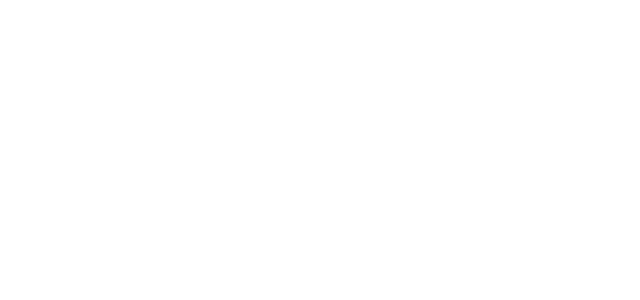
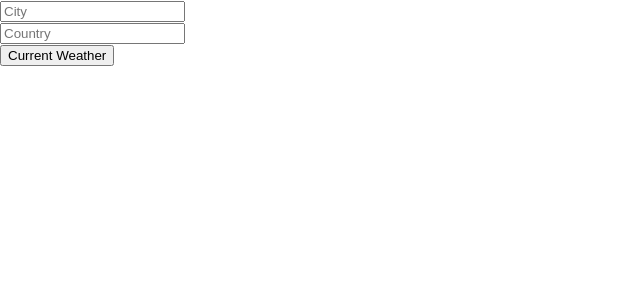
Before and after one commit to HennaFatemah/weather, a React (Create React App) app in the folder weather/: page / in a window 1280 px wide. Shown: the top 300 px of the page, without its empty margins (0-640 px from the left). Built offline with nearby package versions, Linux system fonts and the light colour scheme.

Commit message:
added weather form-final commit

```diff
--- a/weather/src/App.js
+++ b/weather/src/App.js
@@ -1,5 +1,6 @@
 import React, { Component } from 'react';
 import WeatherMain from './Components/WeatherMain';
+import Form from './Components/WeatherForm';
 import './App.css';
 import 'weather-icons/css/weather-icons.css';
 
@@ -88,6 +89,10 @@
   render() {
     return (
       <div>
+        <Form
+          loadweather={this.getWeather}
+          error={this.state.error}
+        />
         <WeatherMain
           city={this.state.city}
           country={this.state.country}
--- /dev/null
+++ b/weather/src/Components/WeatherForm.js
@@ -0,0 +1,42 @@
+import React from 'react';
+
+const WeatherForm = (props) => {
+    return (
+        <div>
+            <div>{props.error ? error() : null}</div>
+            <form onSubmit={props.loadweather}>
+                <div>
+                    <input
+                        type="text"
+                        className="form-container__field"
+                        name="city"
+                        autoComplete="off"
+                        placeholder="City"
+                    />
+                </div>
+                <div>
+                    <input
+                        type="text"
+                        className="form-container__field"
+                        name="country"
+                        autoComplete="off"
+                        placeholder="Country"
+                    />
+                </div>
+                <div>
+                    <button>Current Weather</button>
+                </div>
+            </form>
+        </div>
+    );
+};
+
+function error(){
+    return(
+        <div>
+            Please enter City and Country
+        </div>
+    )
+}
+
+export default WeatherForm;
--- a/weather/src/Components/WeatherMain.js
+++ b/weather/src/Components/WeatherMain.js
@@ -2,17 +2,17 @@
 
 const WeatherMain = (props) => {
     return (
-        <div className="offset-md-1 py-4">
-            <div className="weather_card">
+        <div>
+            <div>
                 <h1 className="weather__title">{props.city}</h1>
-                <h4 className="weather__temp">{props.description}</h4>
-                <h5 className="py-4">
+                <p>{props.description}</p>
+                <p>
                     <i className={`wi ${props.weatherIcon} display-1`}></i>
-                </h5>
-                <div>{props.feels_like ? <h2 className="weather__temp">Feels Like {props.feels_like}&deg;</h2> : null}</div>
-                <div className="temp_celcius">{props.temp_celsius ? <h1 className="weather__temp">Current Temperature {props.temp_celsius}&deg;</h1> : null}</div>
-                <div>{props.temp_min ? <h2 className="weather__temp">Minimum Temperature {props.temp_min}&deg;</h2> : null}</div>
-                <div>{props.temp_max ? <h2 className="weather__temp">Maximum Temperature {props.temp_max}&deg;</h2> : null}</div>
+                </p>
+                <div>{props.feels_like ? <p>Feels Like {props.feels_like}&deg;</p> : null}</div>
+                <div>{props.temp_celsius ? <p>Current Temperature {props.temp_celsius}&deg;</p> : null}</div>
+                <div>{props.temp_min ? <p>Minimum Temperature {props.temp_min}&deg;</p> : null}</div>
+                <div>{props.temp_max ? <p>Maximum Temperature {props.temp_max}&deg;</p> : null}</div>
 
             </div>
         </div>
```
